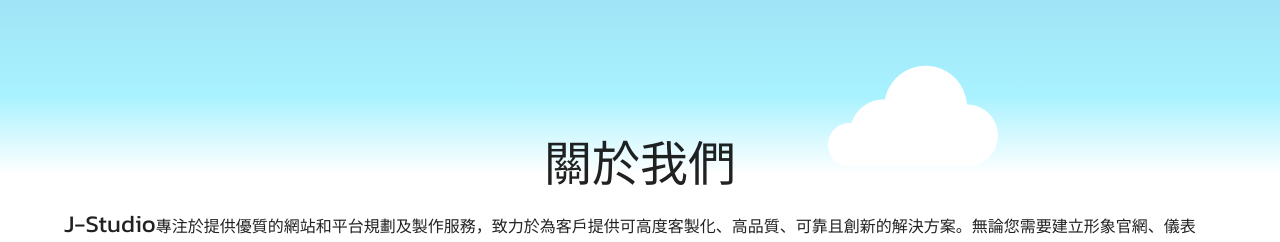
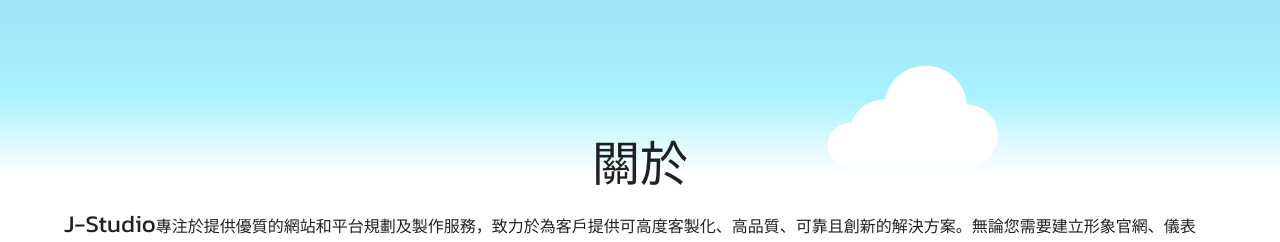
Before and after one commit to me82852578/Demo, a React (Create React App) app: page / in a window 1280 px wide. Shown: the part 1660-1902 px from the top of the page. Built offline with nearby package versions, Linux system fonts and the light colour scheme.

Commit message:
feat: add services && about

```diff
--- a/src/pages/home/about.tsx
+++ b/src/pages/home/about.tsx
@@ -19,7 +19,7 @@
             position="relative"
             zIndex={1}
           >
-            關於我們
+            關於
           </Typography>
           <Stack spacing={2} textAlign="left">
             <Typography component="p" variant="body1">
```
Also changed, not shown: src/pages/home/services.tsx (added, +9 -0 lines).
